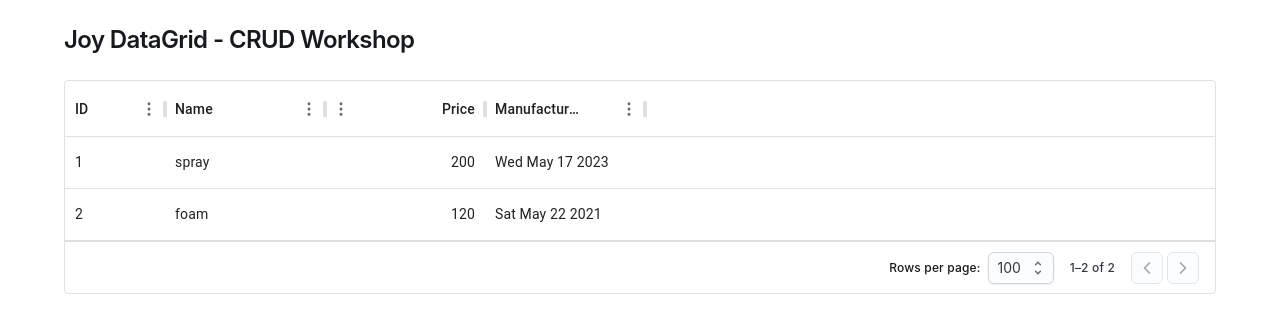
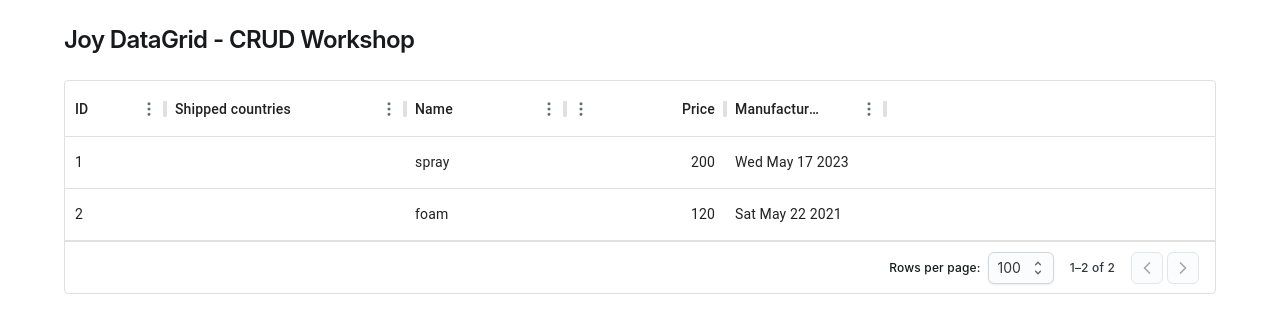
Before and after one commit to mui/workshop-joy-datagrid, a React (Vite) app: page / in a window 1280 px wide. Shown: the top 332 px of the page. Built offline with nearby package versions, Linux system fonts and the light colour scheme; what @mswjs/data would draw is missing.

Commit message:
basics: use `renderEditCell` with Autocomplete + `autoFocus` and `openOnFocus`

```diff
--- a/src/App.jsx
+++ b/src/App.jsx
@@ -1,8 +1,10 @@
+import Autocomplete from "@mui/joy/Autocomplete";
 import CssBaseline from "@mui/joy/CssBaseline";
 import Container from "@mui/joy/Container";
 import Typography from "@mui/joy/Typography";
 import { DataGrid } from "@mui/x-data-grid";
 import { unstable_joySlots as joySlots } from "@mui/x-data-grid/joy";
+import countries from "./countries.json";
 
 const DATA = [
   {
@@ -31,6 +33,24 @@ function App() {
           {
             field: "id",
             headerName: "ID",
+          },
+          {
+            field: "countries",
+            headerName: "Shipped countries",
+            width: 240,
+            editable: true,
+            renderEditCell: () => (
+              <Autocomplete
+                placeholder="Choose a country"
+                autoFocus
+                openOnFocus
+                options={countries}
+                getOptionLabel={(option) => option.label}
+                sx={{
+                  width: "100%",
+                }}
+              />
+            ),
           },
           {
             field: "name",
```
